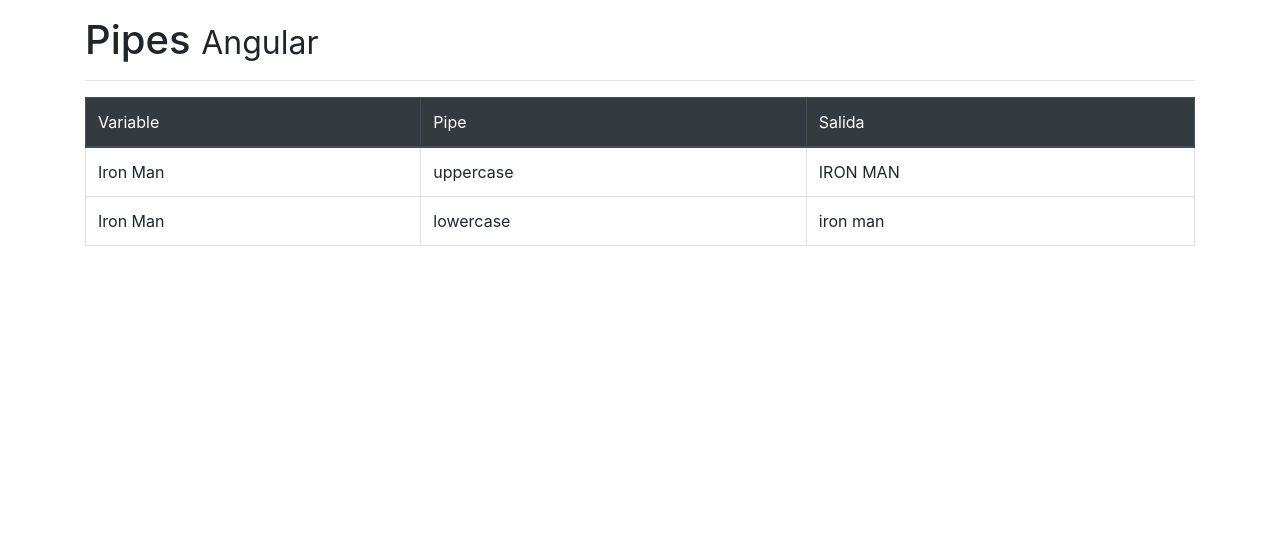
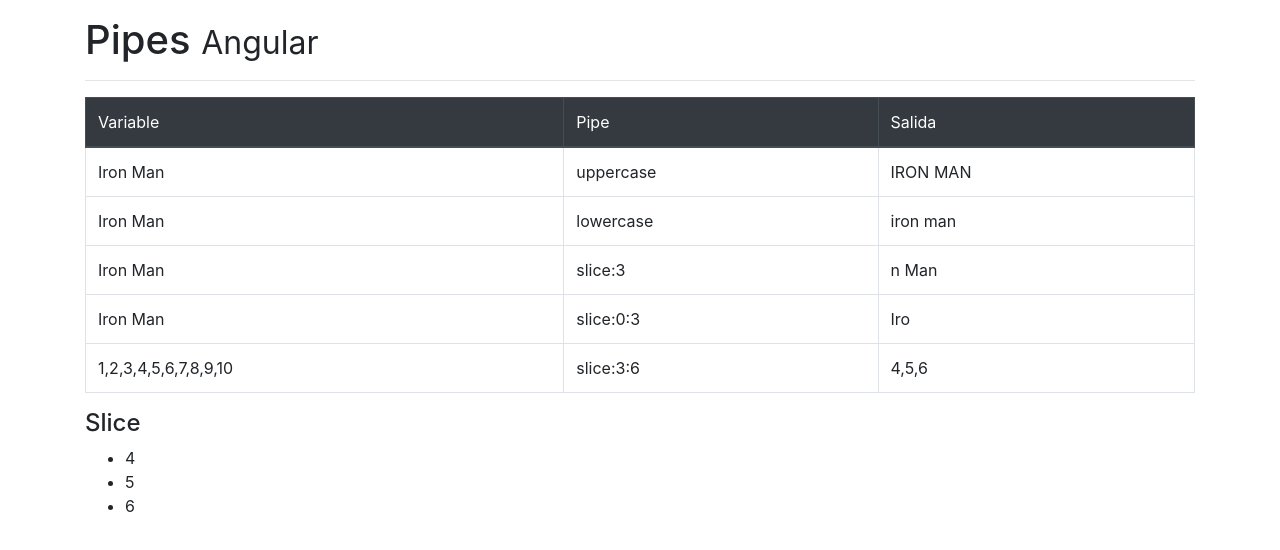
Before and after one commit to lalodv0725/CursoTypeScript, an Angular app: page / in a window 1280 px wide. Shown: the top 550 px of the page. Built offline with nearby package versions, Linux system fonts and the light colour scheme.

Commit message:
Pipe Slice

```diff
--- a/src/app/app.component.html
+++ b/src/app/app.component.html
@@ -23,8 +23,28 @@
                     <td>lowercase</td>
                     <td>{{nombre | lowercase}}</td>
                 </tr>
+                <tr>
+                    <td>{{nombre}}</td>
+                    <td>slice:3</td>
+                    <td>{{nombre | slice:3}}</td>
+                </tr>
+                <tr>
+                    <td>{{nombre}}</td>
+                    <td>slice:0:3</td>
+                    <td>{{nombre | slice:0:3}}</td>
+                </tr>
+                <tr>
+                    <td>{{arreglo}}</td>
+                    <td>slice:3:6</td>
+                    <td>{{arreglo | slice:3:6}}</td>
+                </tr>
             </tbody>
         </table>
 
+
+        <h4>Slice</h4>
+        <ul>
+            <li *ngFor="let item of arreglo | slice:3:6">{{item}}</li>
+        </ul>
     </div>
 </div>
--- a/src/app/app.component.ts
+++ b/src/app/app.component.ts
@@ -9,5 +9,7 @@
 
   nombre:string = "Iron Man";
 
+  arreglo:number[] = [1,2,3,4,5,6,7,8,9,10];
+
 
 }
```
